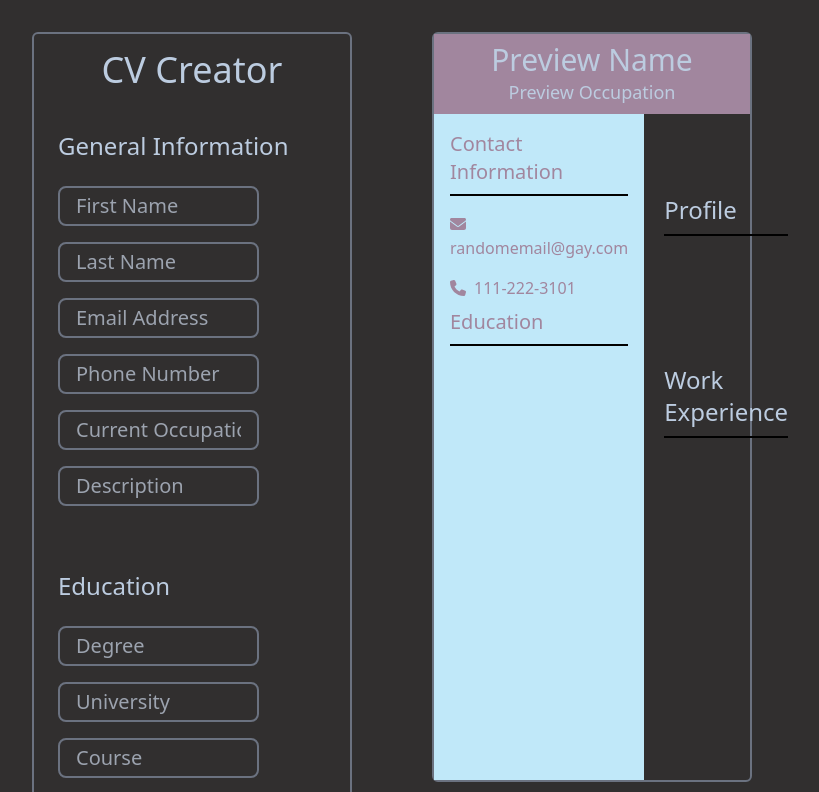
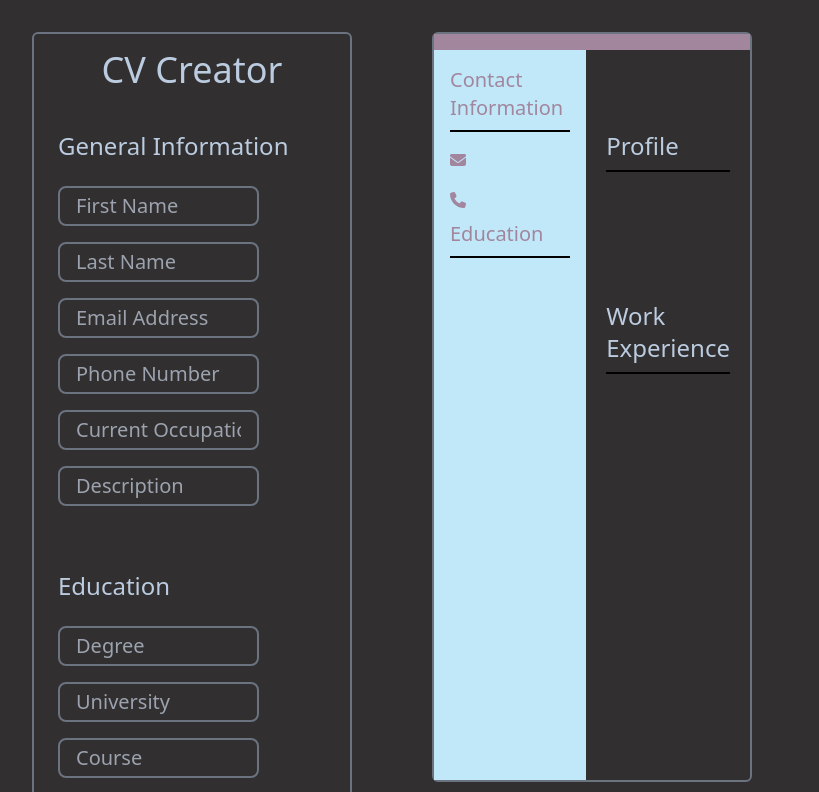
Before and after one commit to oweeeenie/cv-application, a React (Vite) app: page / in a window 1280 px wide. Shown: the top 792 px of the page, without its empty margins (248-1067 px from the left). Built offline with nearby package versions, Linux system fonts and the light colour scheme.

Commit message:
generalinformation state/live preview complete

```diff
--- a/src/Components.jsx
+++ b/src/Components.jsx
@@ -3,18 +3,45 @@ import GeneralInformation from './GeneralInformation';
 import Education from './Education';
 import WorkExperience from './WorkExperience';
 import CvPreview from './CvPreview';
+import { useState } from 'react';
 
 export default function Components() {
+  const [firstName, setFirstName] = useState('');
+  const [lastName, setLastName] = useState('');
+  const [emailAddress, setEmailAddress] = useState('');
+  const [phoneNumber, setPhoneNumber] = useState('');
+  const [occupation, setOccupation] = useState('');
+  const [description, setDescription] = useState('');
   return (
     <>
       <div className="flex justify-center gap-20 pt-8">
         <div className="cv-application w-1/4 border-2 border-gray-500 rounded-md">
           <Header />
-          <GeneralInformation />
+          <GeneralInformation
+            firstName={firstName}
+            setFirstName={setFirstName}
+            lastName={lastName}
+            setLastName={setLastName}
+            emailAddress={emailAddress}
+            setEmailAddress={setEmailAddress}
+            phoneNumber={phoneNumber}
+            setPhoneNumber={setPhoneNumber}
+            occupation={occupation}
+            setOccupation={setOccupation}
+            description={description}
+            setDescription={setDescription}
+          />
           <Education />
           <WorkExperience />
         </div>
-        <CvPreview />
+        <CvPreview
+          firstName={firstName}
+          lastName={lastName}
+          emailAddress={emailAddress}
+          phoneNumber={phoneNumber}
+          occupation={occupation}
+          description={description}
+        />
       </div>
     </>
   );
--- a/src/CvPreview.jsx
+++ b/src/CvPreview.jsx
@@ -2,13 +2,22 @@ import { FontAwesomeIcon } from '@fortawesome/react-fontawesome';
 import { faEnvelope } from '@fortawesome/free-solid-svg-icons';
 import { faPhone } from '@fortawesome/free-solid-svg-icons';
 
-export default function CvPreview() {
+export default function CvPreview({
+  firstName,
+  lastName,
+  emailAddress,
+  phoneNumber,
+  occupation,
+  description,
+}) {
   return (
     <>
       <div className="preview-main-container flex flex-col w-1/4 border-2 border-gray-500 rounded-md h-[750px]">
         <header className="preview-header  p-2 bg-custom-input w-full text-center text-custom-text">
-          <h1 className="header-name text-3xl">Preview Name</h1>
-          <h3 className="header-occupation text-lg">Preview Occupation</h3>
+          <h1 className="header-name text-3xl">
+            {firstName} {lastName}
+          </h1>
+          <h3 className="header-occupation text-lg">{occupation}</h3>
         </header>
 
         <div className="main-sidebar-container flex flex-grow text-custom-input">
@@ -18,11 +27,11 @@ export default function CvPreview() {
             </h3>
             <p>
               <FontAwesomeIcon icon={faEnvelope} className="mr-2 pt-5" />
-              randomemail@gay.com
+              {emailAddress}
             </p>
             <p>
               <FontAwesomeIcon icon={faPhone} className="mr-2 pt-5" />
-              111-222-3101
+              {phoneNumber}
             </p>
 
             <h3 className="sidebar-header-education text-xl border-b-2 border-black pb-2 pt-2">
@@ -34,6 +43,7 @@ export default function CvPreview() {
             <h3 className="main-profile text-2xl border-b-2 border-black pb-2">
               Profile
             </h3>
+            <p>{description}</p>
             <h3 className="main-work-experience text-2xl mt-32 border-b-2 border-black pb-2">
               Work Experience
             </h3>
--- a/src/GeneralInformation.jsx
+++ b/src/GeneralInformation.jsx
@@ -1,4 +1,17 @@
-function GeneralInformation() {
+function GeneralInformation({
+  firstName,
+  setFirstName,
+  lastName,
+  setLastName,
+  emailAddress,
+  setEmailAddress,
+  phoneNumber,
+  setPhoneNumber,
+  occupation,
+  setOccupation,
+  description,
+  setDescription,
+}) {
   return (
     <>
       <div className="general-information-container p-6 rounded-lg">
@@ -9,31 +22,43 @@ function GeneralInformation() {
           type="text"
           className="input-class flex mb-4 px-4 py-1 w-3/4 text-xl text-left text-custom-input bg-transparent border-gray-500 border-2 rounded-lg focus:outline-custom-hover"
           placeholder="First Name"
+          value={firstName}
+          onChange={(e) => setFirstName(e.target.value)}
         />
         <input
           type="text"
           className="input-class flex mb-4 px-4 py-1 w-3/4 text-xl text-left text-custom-input bg-transparent border-gray-500 border-2 rounded-lg focus:outline-custom-hover"
           placeholder="Last Name"
+          value={lastName}
+          onChange={(e) => setLastName(e.target.value)}
         />
         <input
           type="email"
           className="input-class flex mb-4 px-4 py-1 w-3/4 text-xl text-left text-custom-input bg-transparent border-gray-500 border-2 rounded-lg focus:outline-custom-hover"
           placeholder="Email Address"
+          value={emailAddress}
+          onChange={(e) => setEmailAddress(e.target.value)}
         />
         <input
           type="tel"
           className="input-class flex mb-4 px-4 py-1 w-3/4 text-xl text-left text-custom-input bg-transparent border-gray-500 border-2 rounded-lg focus:outline-custom-hover"
           placeholder="Phone Number"
+          value={phoneNumber}
+          onChange={(e) => setPhoneNumber(e.target.value)}
         />
         <input
           type="text"
           className="input-class flex mb-4 px-4 py-1 w-3/4 text-xl text-left text-custom-input bg-transparent border-gray-500 border-2 rounded-lg focus:outline-custom-hover "
           placeholder="Current Occupation"
+          value={occupation}
+          onChange={(e) => setOccupation(e.target.value)}
         />
         <input
           type="text"
           className="input-class flex mb-4 px-4 py-1 w-3/4 text-xl text-left text-custom-input bg-transparent border-gray-500 border-2 rounded-lg focus:outline-custom-hover"
           placeholder="Description"
+          value={description}
+          onChange={(e) => setDescription(e.target.value)}
         />
       </div>
     </>
```
